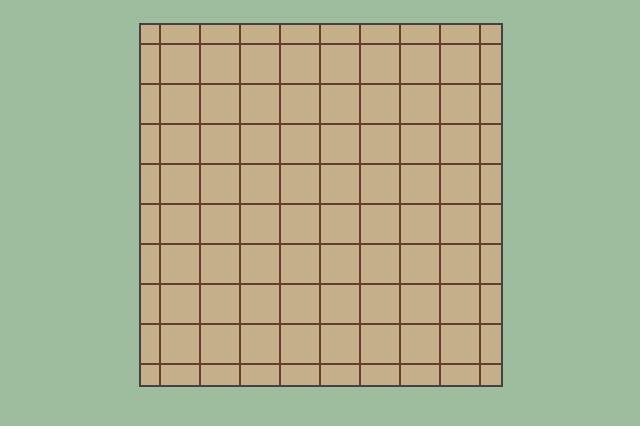
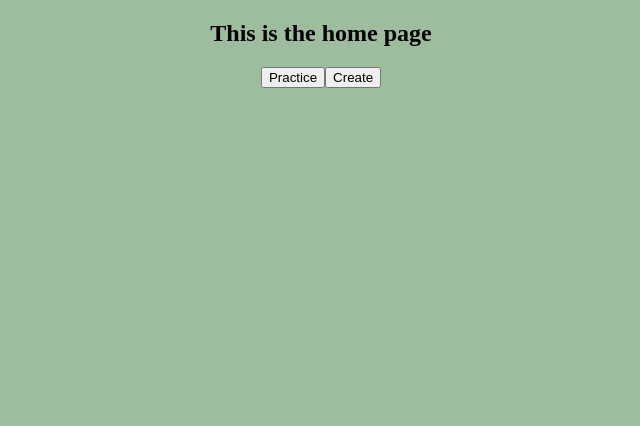
Before and after one commit to ellenupark/tsumego-solver-frontend, a React (Create React App) app: page / in a window 1280 px wide. Shown: the top 426 px of the page, without its empty margins (319-959 px from the left). Built offline with nearby package versions, Linux system fonts and the light colour scheme.

Commit message:
Added thunk

```diff
--- a/package.json
+++ b/package.json
@@ -9,8 +9,10 @@
     "react": "^17.0.1",
     "react-dom": "^17.0.1",
     "react-redux": "^7.2.2",
+    "react-router-dom": "^5.2.0",
     "react-scripts": "4.0.1",
     "redux": "^4.0.5",
+    "redux-thunk": "^2.3.0",
     "web-vitals": "^0.2.4"
   },
   "scripts": {
--- a/src/App.js
+++ b/src/App.js
@@ -1,12 +1,20 @@
 import logo from './logo.svg';
 import './App.css';
-import BoardContainer from './containers/BoardContainer'
+import ProblemContainer from './containers/ProblemContainer'
+import Home from './components/Home'
+import {
+  BrowserRouter as Router,
+  Route
+} from 'react-router-dom';
 
 function App() {
   return (
-    <div className="App">
-      <BoardContainer />
-    </div>
+    <Router>
+      <div className="App">
+        <Route exact path="/" component={Home} />
+        <Route exact path="/problems" component={ProblemContainer} />
+      </div>
+    </Router>
   );
 }
 
--- /dev/null
+++ b/src/components/Home.js
@@ -0,0 +1,15 @@
+import React, { Component } from 'react';
+
+class Home extends Component {
+    render() {
+        return (
+            <div>
+                <h2>This is the home page</h2>
+                <a href='http://localhost:3001/problems'><button>Practice</button></a>
+                <button>Create</button>
+            </div>
+        );
+    }
+}
+
+export default Home;
--- /dev/null
+++ b/src/containers/DetailsContainer.js
@@ -0,0 +1,13 @@
+import React, { Component } from 'react';
+
+class DetailsContainer extends Component {
+    render() {
+        return (
+            <div>
+                <h2>Here are the details</h2>
+            </div>
+        );
+    }
+}
+
+export default DetailsContainer;
--- a/src/containers/BoardContainer.js
+++ b/src/containers/ProblemContainer.js
@@ -1,15 +1,17 @@
 import React, { Component } from 'react';
 import BoardView from '../components/BoardView'
+import DetailsContainer from './DetailsContainer'
 
-class BoardContainer extends Component {
+class ProblemContainer extends Component {
     render() {
         return (
             <div className="board-container">
                 <BoardView />
+                <DetailsContainer />
             </div>
         );
     }
 }
 
 
-export default BoardContainer;
+export default ProblemContainer;
--- a/src/index.js
+++ b/src/index.js
@@ -4,12 +4,13 @@ import './index.css';
 import App from './App';
 import reportWebVitals from './reportWebVitals';
 import { Provider } from 'react-redux'
-import { createStore, compose } from 'redux'
+import { createStore, compose, applyMiddleware } from 'redux'
 import rootReducer from './reducers'
+import thunk from 'redux-thunk'
 
 const composeEnhancers = window.__REDUX_DEVTOOLS_EXTENSION_COMPOSE__ || compose;
 
-let store = createStore(rootReducer, composeEnhancers())
+let store = createStore(rootReducer, composeEnhancers(applyMiddleware(thunk)))
 
 ReactDOM.render(
   <React.StrictMode>
```
Also changed, not shown: 2 other files (tests, documents, lock files or other folders).
